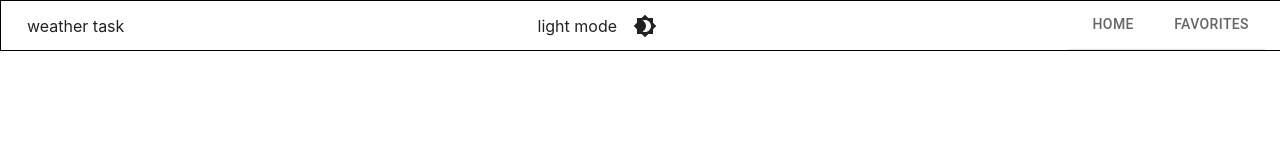
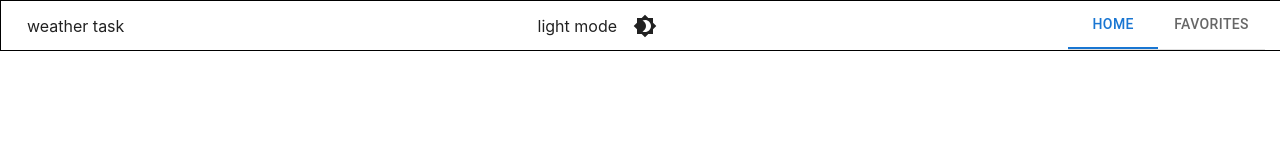
Before and after one commit to syntaxcat/weather-app, a React (Vite) app: page / in a window 1280 px wide. Shown: the top 160 px of the page. Built offline with nearby package versions, Linux system fonts and the light colour scheme.

Commit message:
MUI tabs fix

```diff
--- a/src/App.tsx
+++ b/src/App.tsx
@@ -17,10 +17,10 @@ import FavoritesPage from "./components/Pages/FavoritesPage"
 const ColorModeContext = createContext({toggleColorMode: () => {}})
 
 function App() {
-  // const [value, setValue] = React.useState(0)
+  const [someValue, setSomeValue] = useState(0)
 
   const handleChange = (event: React.SyntheticEvent, newValue: number) => {
-    setValue(newValue)
+    setSomeValue(newValue)
   }
 
   const theme = useTheme()
@@ -60,7 +60,7 @@ function App() {
         <div className={classes.navLinks}>
           <Box sx={{width: "100%", marginRight: "1rem"}}>
             <Box sx={{borderBottom: 1, borderColor: "divider"}}>
-              <Tabs onChange={handleChange}>
+              <Tabs value={someValue} onChange={handleChange}>
                 <Tab component={Link} to="/Home" label="Home" />
                 <Tab component={Link} to="/Favorites" label="Favorites" />
               </Tabs>
```
